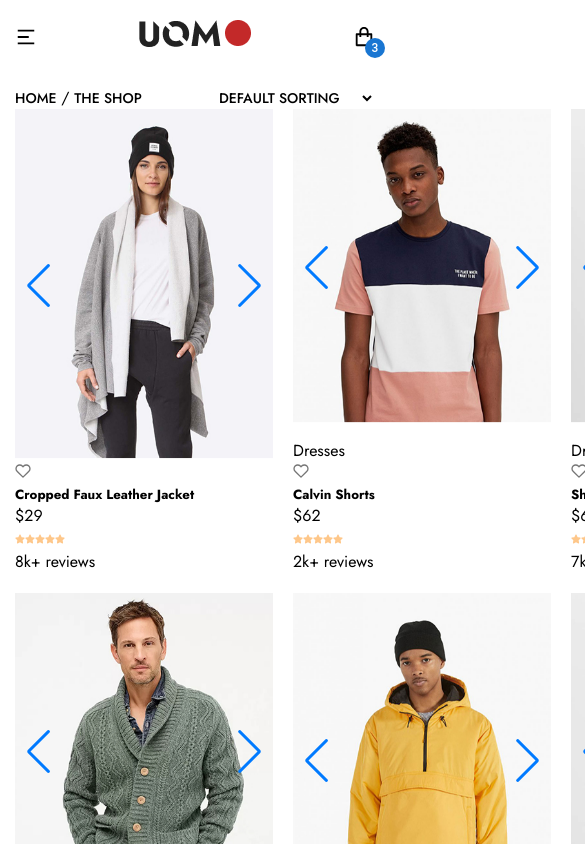
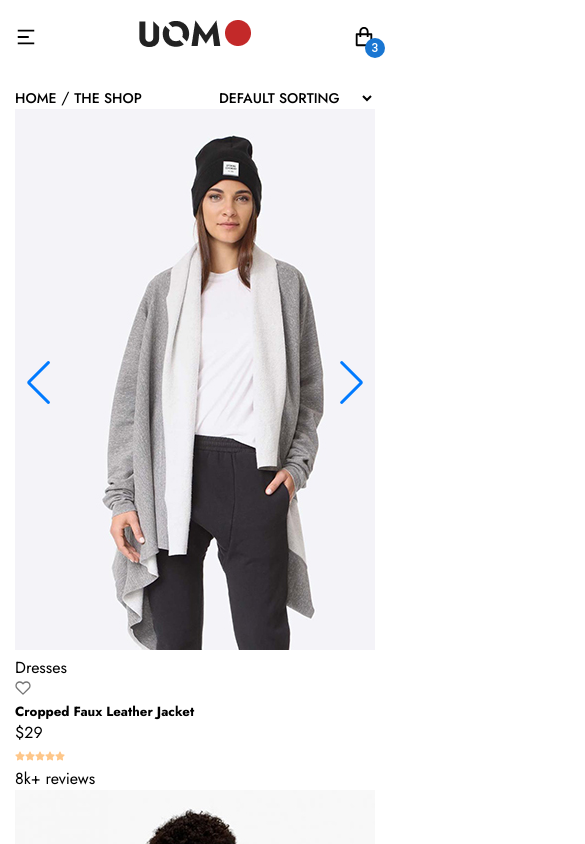
Before and after one commit to TopSecretStar/ecommerce-website, a React (Create React App) app: page /shop in a window 390 px wide. Shown: the top 844 px of the page, 585 px wide, since content can reach past the window. Built offline with nearby package versions, Linux system fonts and the light colour scheme.

Commit message:
"Updated ShopDetails.css for responsiveness and removed Swiper from ShopDetails.jsx"

```diff
--- a/src/Components/Shop/ShopDetails/ShopDetails.css
+++ b/src/Components/Shop/ShopDetails/ShopDetails.css
@@ -4,7 +4,7 @@
 
 .shopDetailMain {
   display: flex;
-  gap: 60px;
+  gap: 40px;
 }
 
 .shopDetails__left {
@@ -61,28 +61,6 @@
 
 /* Shop Products */
 
-.shopDetailsProducts {
-  display: grid;
-  grid-template-columns: repeat(3, 1fr);
-  grid-gap: 20px;
-}
-
-.shopDetailsProduct {
-  display: flex;
-  flex-direction: column;
-  gap: 10px;
-}
-
-.shopDetailsProductImages {
-  width: 258px;
-  height: 320px;
-}
-
-.shopDetailsProductImages img {
-  width: 100%;
-  height: 100%;
-}
-
 /* responsive */
 
 @media screen and (max-width: 1210px) {
```
